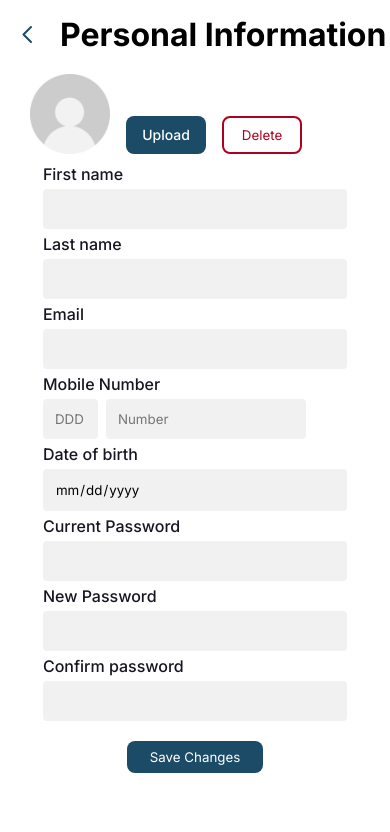
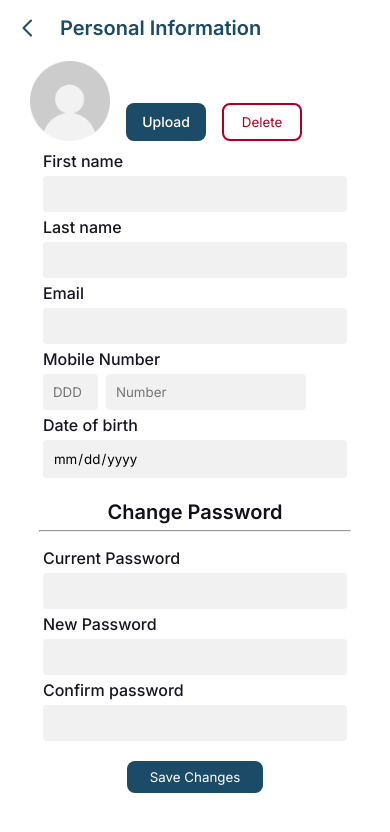
Before and after one commit to Gabriel-Lassen/E-Commerce-CodeVerse, a React (Vite) app in the folder codeverse/: page /profile/personalinformation in a window 390 px wide. Shown: the top 832 px of the page. Built offline with nearby package versions, Linux system fonts and the light colour scheme.

Commit message:
add: adding h1 change password and separator

```diff
--- a/codeverse/src/components/Personal-information/index.jsx
+++ b/codeverse/src/components/Personal-information/index.jsx
@@ -47,6 +47,12 @@ function ProfileInformation() {
           <span> Date of birth</span>
           <input type="date" />
         </label>
+        <div className={styles.side}>
+          <div className={styles.a}>
+            <h1>Change Password</h1>
+            <hr className={styles.separator} />
+          </div>
+        </div>
         <label>
           <span>Current Password</span>
           <input type="password" maxLength="12" />
--- a/codeverse/src/components/Personal-information/styles.module.scss
+++ b/codeverse/src/components/Personal-information/styles.module.scss
@@ -3,6 +3,13 @@
     div {
       display: flex;
       padding-top: 15px;
+      h1 {
+        color: var(--Primary);
+        font-size: 20px;
+        font-style: normal;
+        font-weight: 600;
+        line-height: 26px;
+      }
       .arrow {
         padding-right: 20px;
         padding-left: 16px;
@@ -83,9 +90,8 @@
 
       input {
         display: flex;
-        padding: 12px;
+        padding: 10px;
         align-items: center;
-        gap: 12px;
         align-self: stretch;
         border-radius: 4px;
         background: var(--Grey);
@@ -125,5 +131,32 @@
         }
       }
     }
+    .side {
+      display: flex;
+      padding: 16px 0px;
+      align-items: center;
+      .a {
+        display: flex;
+        flex-direction: column;
+        justify-content: center;
+        align-items: flex-start;
+        gap: 5px;
+        flex: 1 0 0;
+        h1 {
+          color: var(--Dark);
+          font-size: 20px;
+          font-style: normal;
+          font-weight: 600;
+          line-height: 26px;
+          margin: 0 auto;
+        }
+        .separator {
+          width: 80%;
+          height: 1px;
+          background: rgba(0, 0, 0, 0.12);
+          margin: 0 auto
+        }
+      }
+    }
   }
 }
```
